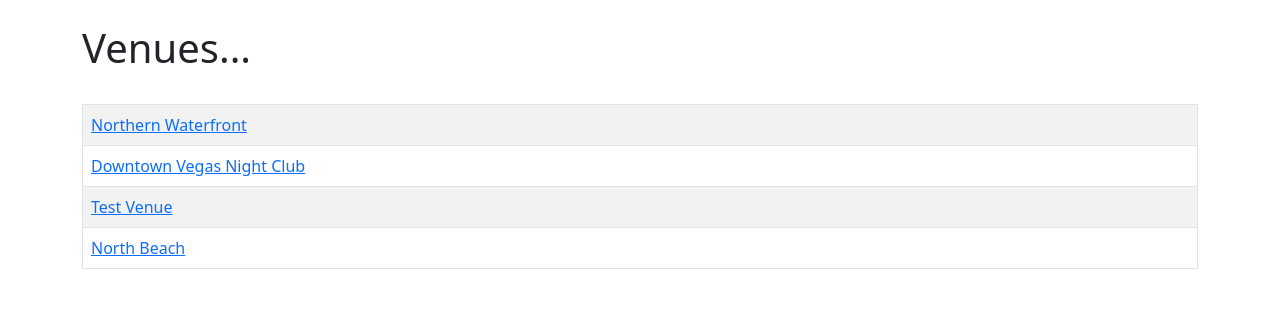
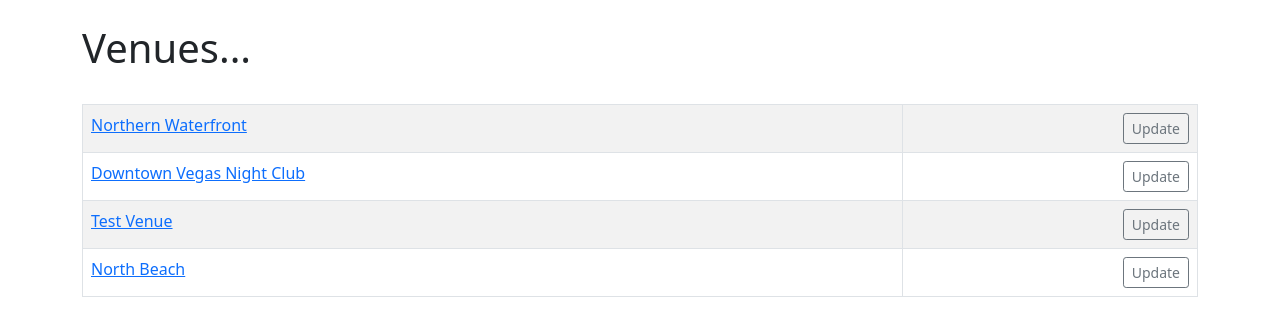
Before and after one commit to angelptli/social-club-website, a Django app: page /list_venues in a window 1280 px wide. Shown: the part 56-392 px from the top of the page. Run offline with Django 3.2, Linux system fonts and the light colour scheme; data comes from the database, SQL or seed files in the repository; both versions use the stored data as it was after the commit.

Commit message:
Add update and edit venues feature on website

```diff
--- a/events/templates/events/venue.html
+++ b/events/templates/events/venue.html
@@ -13,7 +13,10 @@
       <!-- {{ venue }} - {{ venue.web }}<br/> -->
 
 
-      <a href="{% url 'show-venue' venue.id %}">{{ venue }}</a><br/>
+      <a href="{% url 'show-venue' venue.id %}">{{ venue }}</a>
+        </td>
+        <td align="right">
+          <a href="{% url 'update-venue' venue.id %}" class="btn btn-outline-secondary btn-sm">Update</a>
         </td>
       </tr>
     {% endfor %}
--- a/events/urls.py
+++ b/events/urls.py
@@ -15,4 +15,5 @@ urlpatterns = [
     path('list_venues', views.list_venues, name="list-venues"),
     path('show_venue/<venue_id>', views.show_venue, name="show-venue"),
     path('search_venues', views.search_venues, name="search-venues"),
+    path('update_venue/<venue_id>', views.update_venue, name="update-venue"),
 ]
--- a/events/views.py
+++ b/events/views.py
@@ -1,4 +1,4 @@
-from django.shortcuts import render
+from django.shortcuts import render, redirect
 from django.http import HttpResponseRedirect
 import calendar
 from calendar import HTMLCalendar
@@ -6,6 +6,22 @@ from datetime import datetime
 from . import models
 from .models import Event, Venue
 from .forms import VenueForm
+
+
+def update_venue(request, venue_id):
+    venue = Venue.objects.get(pk=venue_id)
+    form = VenueForm(request.POST or None, instance=venue)
+
+    if form.is_valid():
+        form.save()
+
+        return redirect('list-venues')
+
+    return render(request,
+        'events/update_venue.html', {
+        "venue": venue,
+        "form":form,
+        })
 
 
 def search_venues(request):
@@ -18,7 +34,8 @@ def search_venues(request):
         return render(request,
             'events/search_venues.html', {
             "searched":searched,
-            "venues":venues})
+            "venues":venues
+            })
 
     else:
         return render(request,
```
Also changed, not shown: events/templates/events/update_venue.html (added, +14 -0 lines), db.sqlite3.
